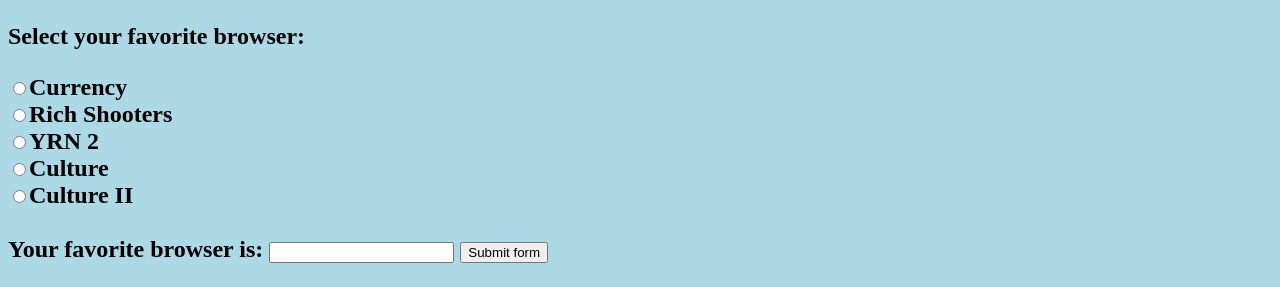
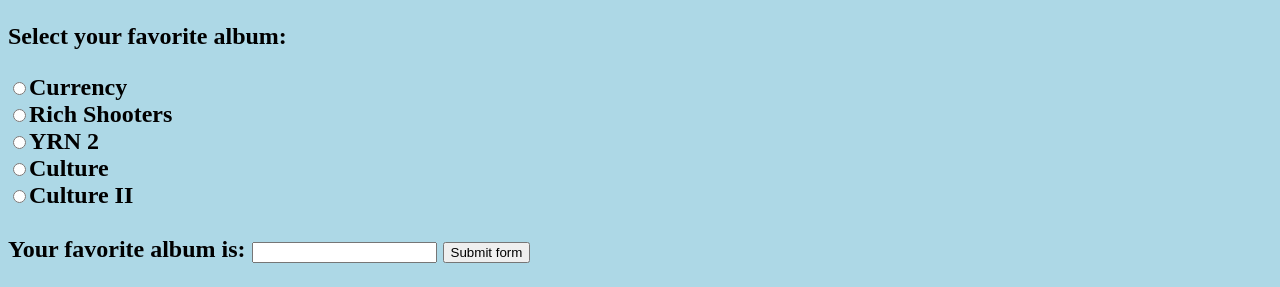
Before and after one commit to Vigilaantee/Vigilaantee.github.io, a plain HTML site: page about.html in a window 1280 px wide. Shown: the part 1593-1880 px from the top of the page. Drawn offline with Linux system fonts and the light colour scheme.

Commit message:
Update about.html

```diff
--- a/about.html
+++ b/about.html
@@ -68,15 +68,15 @@ body {
 </table>
   </div>
 </div>
-<p>Select your favorite browser:</p>
-<form name = "survey">
+<p>Select your favorite album:</p>
+<form action = "/survey.html">
   <input type="radio" name="album" onclick="myFunction(this.value)" value="Currency">Currency<br>
   <input type="radio" name="album" onclick="myFunction(this.value)" value="Rich Shooters">Rich Shooters<br>
   <input type="radio" name="album" onclick="myFunction(this.value)" value="YRN 2">YRN 2<br>
   <input type="radio" name="album" onclick="myFunction(this.value)" value="Culture">Culture<br>
   <input type="radio" name="album" onclick="myFunction(this.value)" value="Culture II">Culture II<br><br>
 
-  Your favorite browser is: <input type="text" id="result">
+  Your favorite album is: <input tzpe="text" id="result">
   <input type="submit" value="Submit form">
 </form>
 
```
